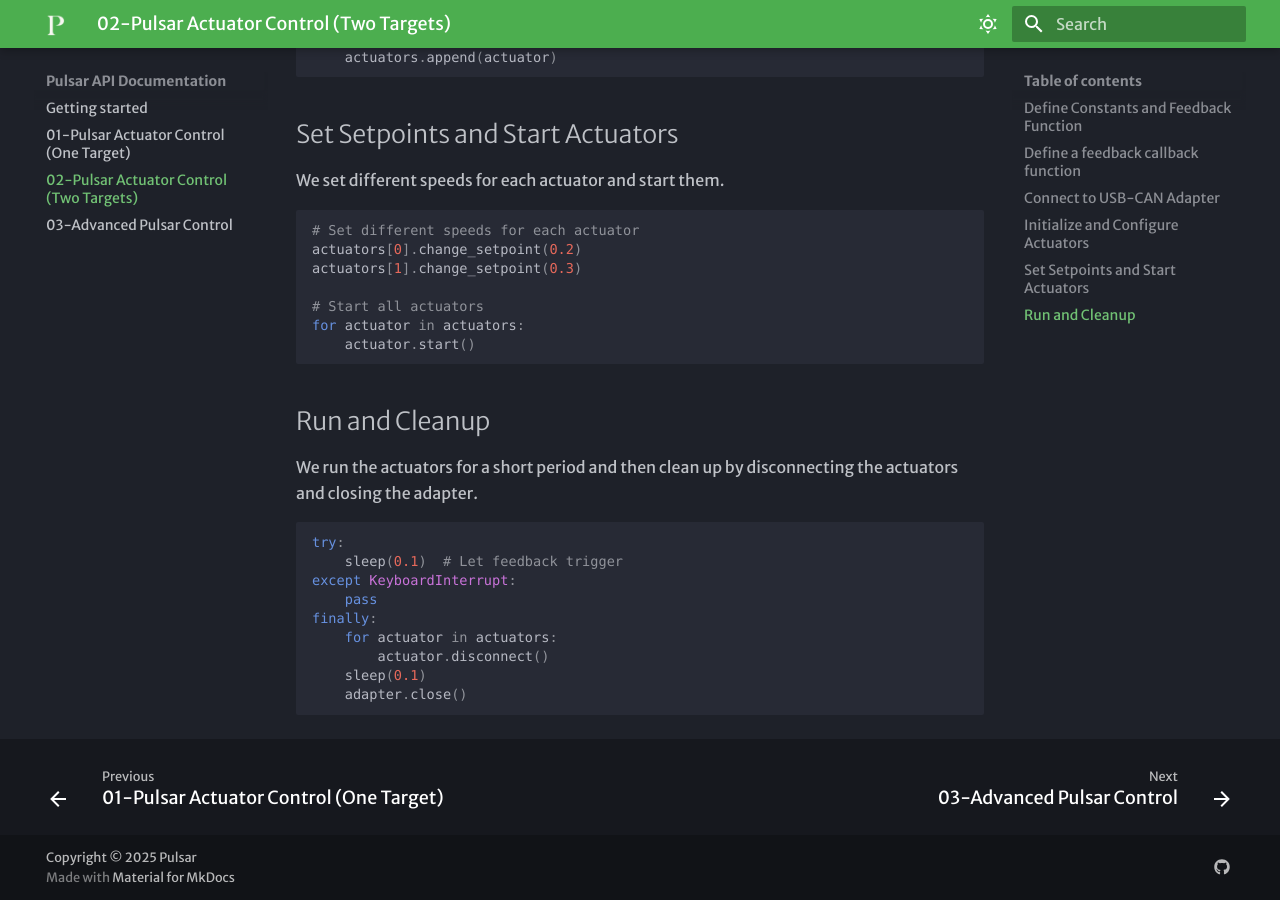
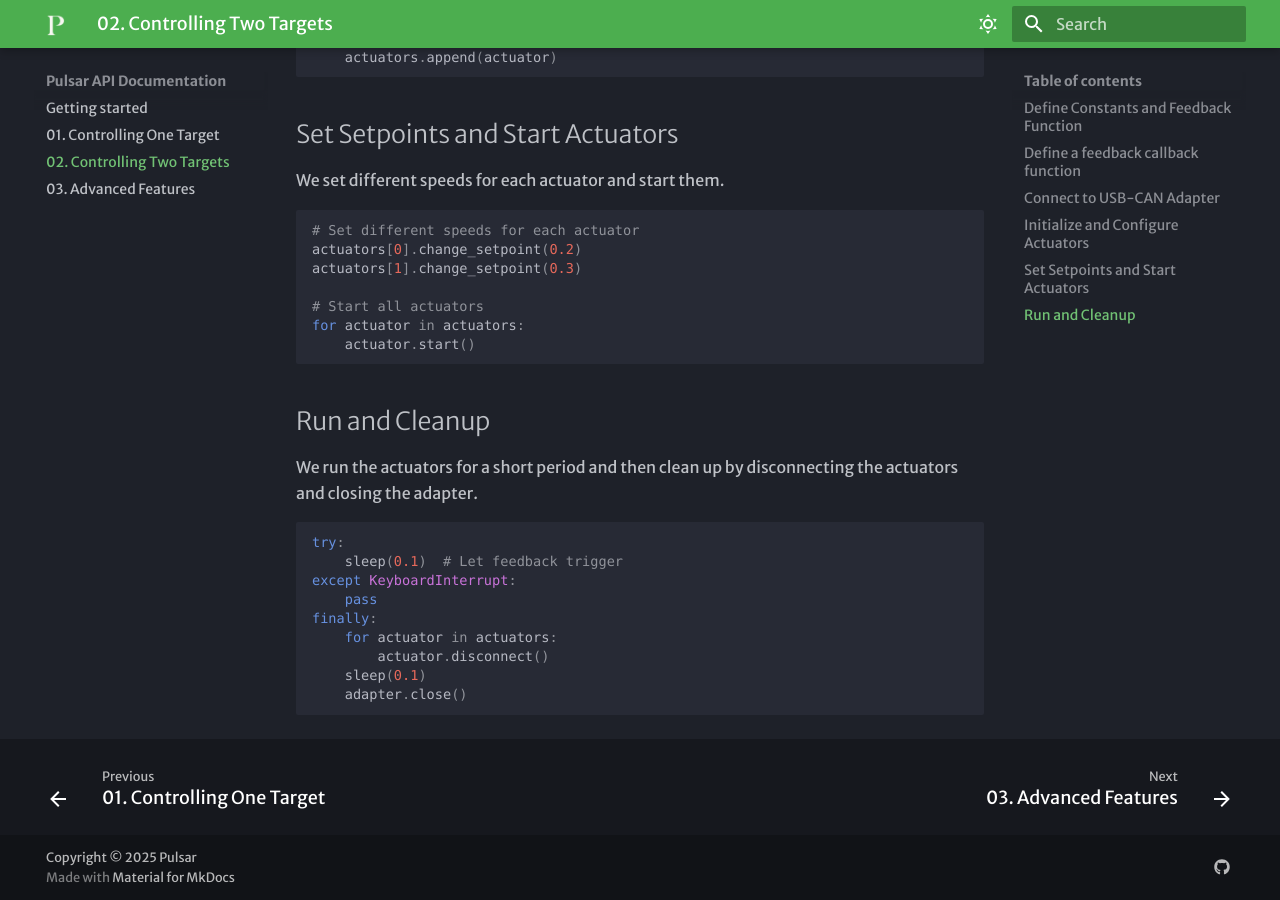
Before and after one commit to PulsarHRI/pulsarhri.github.io, an MkDocs documentation site: the page built from docs/02-Two-Actuators.md, in a window 1280 px wide and 900 px high, scrolled down 1503 px. Built offline with MkDocs 1.6.1 and Material for MkDocs 9.7.7, drawn with Linux system fonts in a browser that asks for light colours; some web fonts are replaced; some of the changed text lies outside the part shown.

Commit message:
Changing Tittles

```diff
--- a/docs/01-Single-Actuator.md
+++ b/docs/01-Single-Actuator.md
@@ -1,4 +1,4 @@
-# 01-Pulsar Actuator Control (One Target)
+# 01. Controlling One Target
 
 This notebook demonstrates how to connect to a Pulsar actuator using the `pcp_api` library and `CANoverUSB`, configure feedback settings, and control one actuator in speed mode.
 
--- a/docs/02-Two-Actuators.md
+++ b/docs/02-Two-Actuators.md
@@ -1,4 +1,4 @@
-# 02-Pulsar Actuator Control (Two Targets)
+# 02. Controlling Two Targets
 
 This notebook demonstrates how to control Pulsar actuators using the CANoverUSB interface. We will go through the steps of connecting to the USB-CAN adapter, initializing the actuators, configuring them, and finally running them.
 
--- a/docs/03-Changing-Parameters.md
+++ b/docs/03-Changing-Parameters.md
@@ -1,4 +1,4 @@
-# 03-Advanced Pulsar Control
+# 03. Advanced Features
 
 This notebook demonstrates advanced configuration and control of a Pulsar actuator using the pcp_api library. It builds upon the basic example, which covers:
 
```
